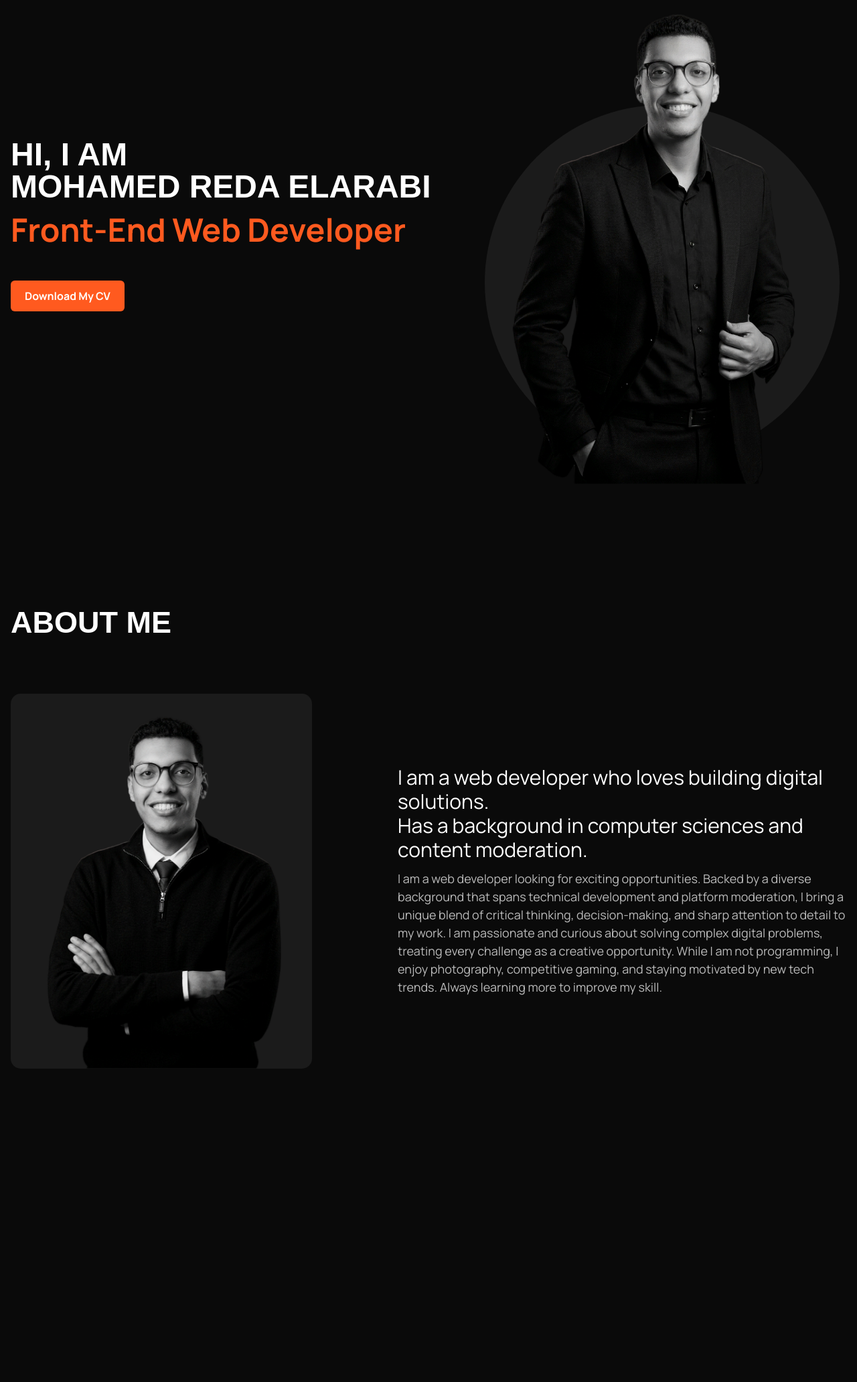
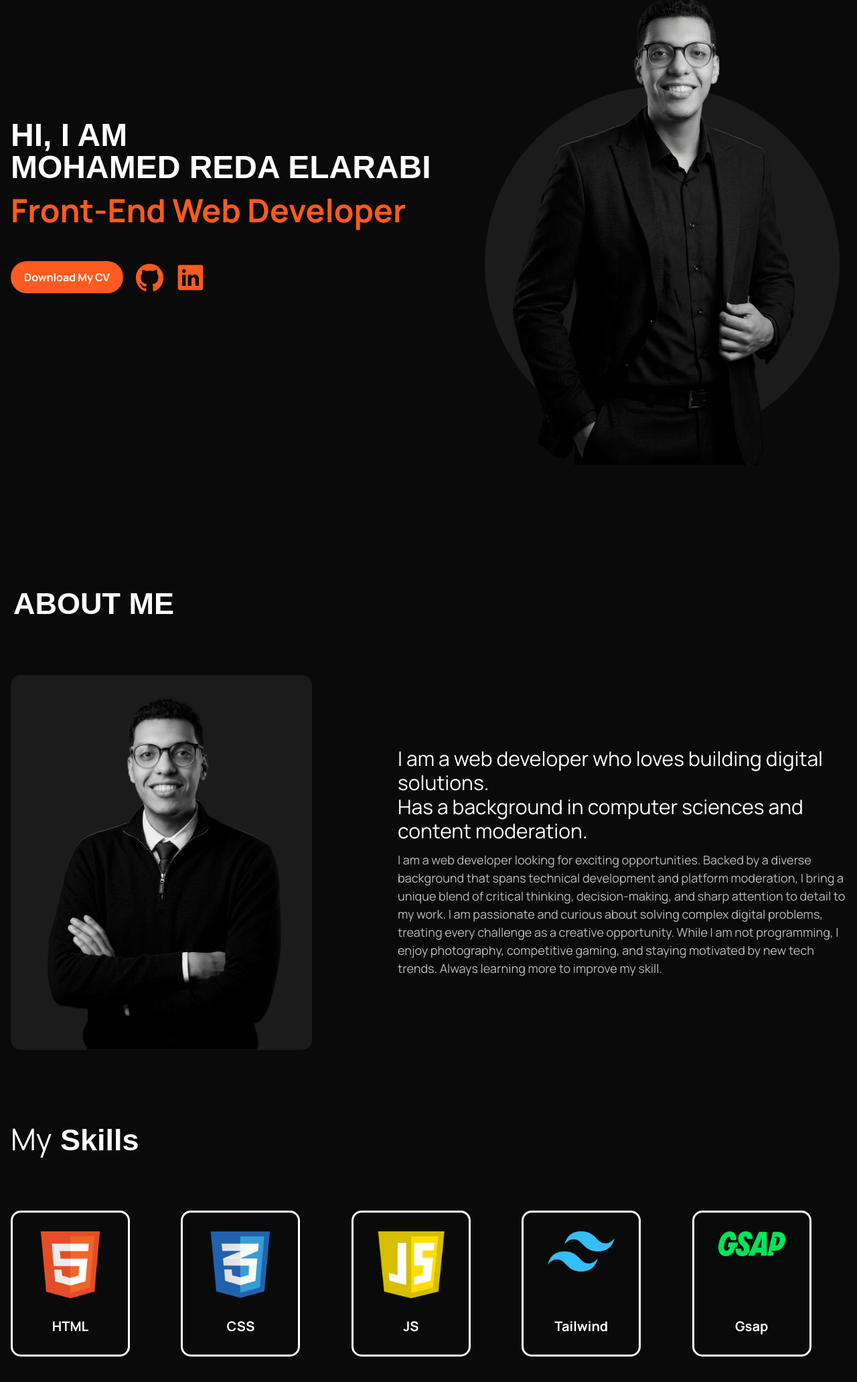
Before and after one commit to MedReda0/Portfolio, a website: page index.html in a window 1280 px wide. Shown: the part 104-2168 px from the top of the page at 67% size. Before the commit the page ends 1800 px from the top, so only its background shows below. Drawn offline with nearby package versions, Linux system fonts and the light colour scheme.

Commit message:
Skills section

```diff
--- a/CSS/default.css
+++ b/CSS/default.css
@@ -4,6 +4,7 @@
 @import url('https://cdn-uicons.flaticon.com/uicons-regular-straight/css/uicons-regular-straight.css');
 @import url('https://cdn-uicons.flaticon.com/2.3.0/uicons-solid-straight/css/uicons-solid-straight.css');
 @import url('https://fonts.googleapis.com/css2?family=Manrope:wght@200..800&display=swap');
+@import url('https://cdn-uicons.flaticon.com/4.0.0/uicons-brands/css/uicons-brands.css');
 
 *{
     box-sizing: border-box;
--- a/CSS/style.css
+++ b/CSS/style.css
@@ -95,6 +95,22 @@ main#home .pic::before{
     }
 }
 
+main#home .links a:not(:first-of-type){
+    @apply text-main-color text-[43px] flex-center duration-175 hover:text-white
+}
+
+#skills .boxs .box{
+    @apply flex-between flex-col gap-7 w-fit py-7 px-9 text-white font-bold border-3 border-white rounded-[15px] duration-175 hover:border-main-color hover:text-main-color
+}
+
+#skills .boxs .box img{
+    @apply w-[100px]
+}
+
+/* #skills .boxs .box img:nth-of-type(4){
+    @apply block -translate-y-[50px]
+} */
+
 section{
     @apply mb-25
 }
--- a/index.html
+++ b/index.html
@@ -30,22 +30,29 @@
             </nav>
             <i class="fi fi-sr-menu-burger burger translate-y-[5px] text-2xl cursor-pointer duration-200 tablet:hidden"></i>
     </header>
-    <div class="filter duration-200 mt-25 max-tablet:mt-20">
+    <div class="filter duration-200 mt-18">
         <main id="home" class="mb-25 h-screen flex-between max-tablet:flex-col max-tablet:justify-center max-phone:gap-y-5 max-tablet:gap-y-8">
-            <div class="text tablet:-translate-y-15 h-fit">
+            <div class="text tablet:-translate-y-15">
                 <h1 class="font-bold text-5xl max-phone:text-4xl mb-4 max-tablet:mb-3 text-white">HI, I AM<br>MOHAMED REDA ELARABI</h1>
                 <h2 class="font-bold text-5xl max-phone:text-4xl text-main-color mb-13 max-tablet:mb-10">Front-End Web Developer</h2>
-                <a href="Assets/Elarabi Mohamed Reda Resume.pdf" download class="flex-between w-fit gap-x-2 py-2.5 px-5 rounded-[6px] bg-main-color text-white font-bold border border-transparent duration-175 hover:bg-transparent hover:border-main-color hover:text-main-color">
-                    Download My CV
-                    <!-- <i class="fi fi-sr-file-download text-2xl block translate-y-[1px]"></i> -->
-                </a>
+                <div class="links flex items-center gap-x-4">
+                    <a href="Assets/Elarabi Mohamed Reda Resume.pdf" download class="py-3 px-5 rounded-[50px] bg-main-color text-white font-bold duration-175 hover:bg-white hover:text-main-color">
+                        Download My CV
+                    </a>
+                    <a href="https://github.com/MedReda0" target="_blank" rel="noopener" class="text-[47px]!">
+                        <ion-icon name="logo-github"></ion-icon>
+                    </a>
+                    <a href="https://www.linkedin.com/in/mohamed-reda-elarabi" target="_blank" rel="noopener">
+                        <ion-icon name="logo-linkedin"></ion-icon>
+                    </a>
+                </div>
             </div>
             <div class="pic relative tablet:-translate-y-10">
                 <img src="Assets/pic-1.png" alt="pic-1" class="w-[550px] relative">
             </div>
         </main>
-        <section id="about" class="">
-            <div class="title max-tablet:mb-8!">ABOUT ME</div>
+        <section id="about">
+            <div class="title max-tablet:mb-8! tablet:ml-1">ABOUT ME</div>
             <div class="flex-between max-tablet:flex-col-reverse gap-12">
                 <div class="pic w-[450px] max-phone:w-fit bg-2nd-bg flex-center rounded-[15px]">
                     <img src="Assets/pic-2.png" alt="pic-2" class="w-[420px]">
@@ -56,7 +63,34 @@
                 </div>
             </div>
         </section>
+        <section id="skills">
+            <div class="title"><span class="font-normal">My</span> Skills</div>
+            <div class="boxs text-xl grid grid-cols-5 max-tablet:grid-cols-2 max-phone:grid-cols-1 gap-6">
+                <div class="box">
+                    <img src="Assets/html.png" alt="Html">
+                    <div class="name">HTML</div>
+                </div>
+                <div class="box">
+                    <img src="Assets/css.png" alt="Css">
+                    <div class="name">CSS</div>
+                </div>
+                <div class="box">
+                    <img src="Assets/js.png" alt="Js">
+                    <div class="name">JS</div>
+                </div>
+                <div class="box">
+                    <img src="Assets/Tailwind.png" alt="Tailwind">
+                    <div class="name">Tailwind</div>
+                </div>
+                <div class="box">
+                    <img src="Assets/GSAP.webp" alt="Gsap">
+                    <div class="name">Gsap</div>
+                </div>
+            </div>
+        </section>
     </div>
     <script type="module" src="JS/script.js"></script>
+    <script type="module" src="https://unpkg.com/ionicons@7.1.0/dist/ionicons/ionicons.esm.js"></script>
+    <script nomodule src="https://unpkg.com/ionicons@7.1.0/dist/ionicons/ionicons.js"></script>
 </body>
 </html>
```
Also changed, not shown: Assets/GSAP.webp (added), Assets/Tailwind.png (added), Assets/css.png (added), Assets/html.png (added), Assets/js.png (added), CSS/output.css, 1 other file.
